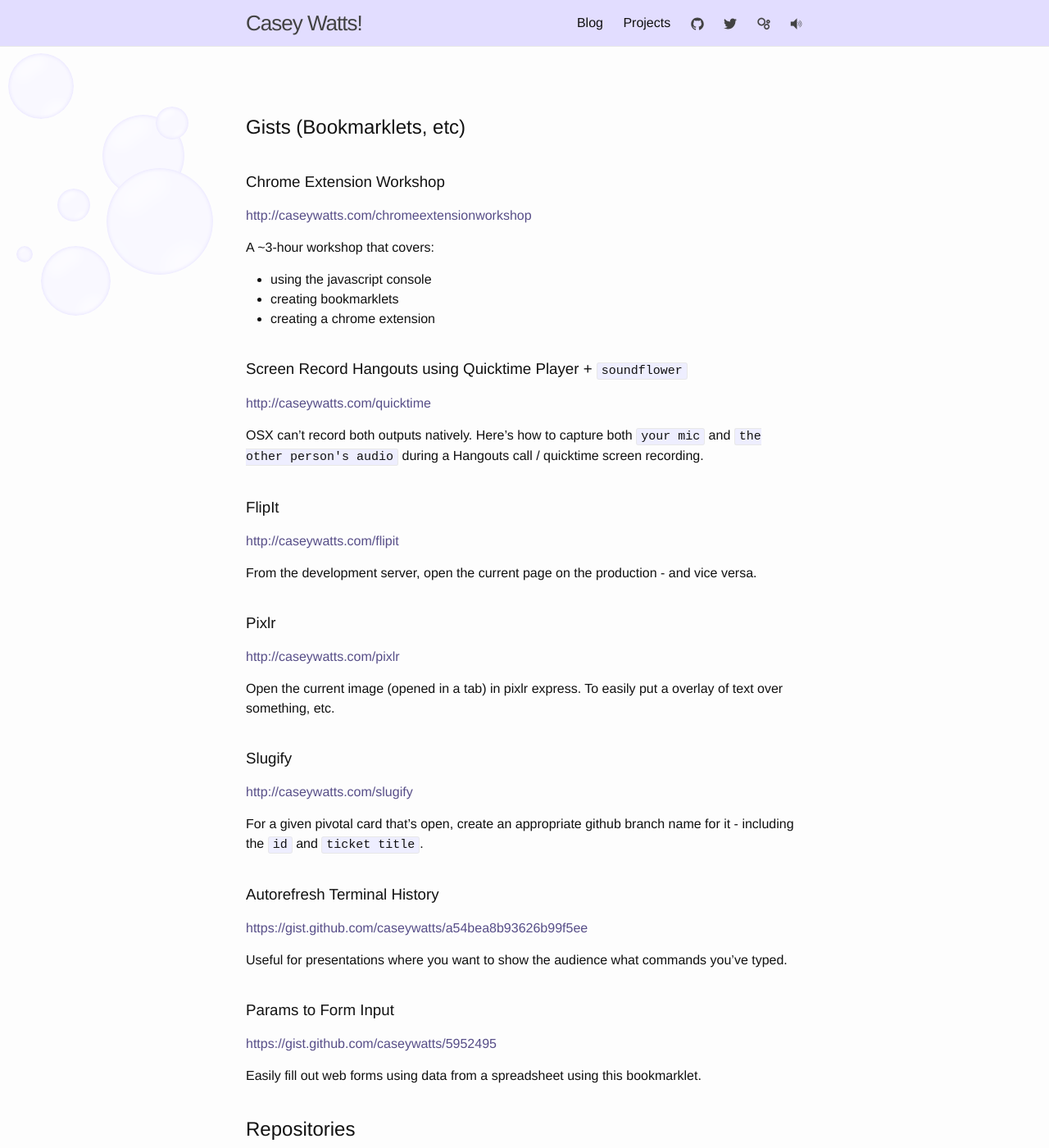
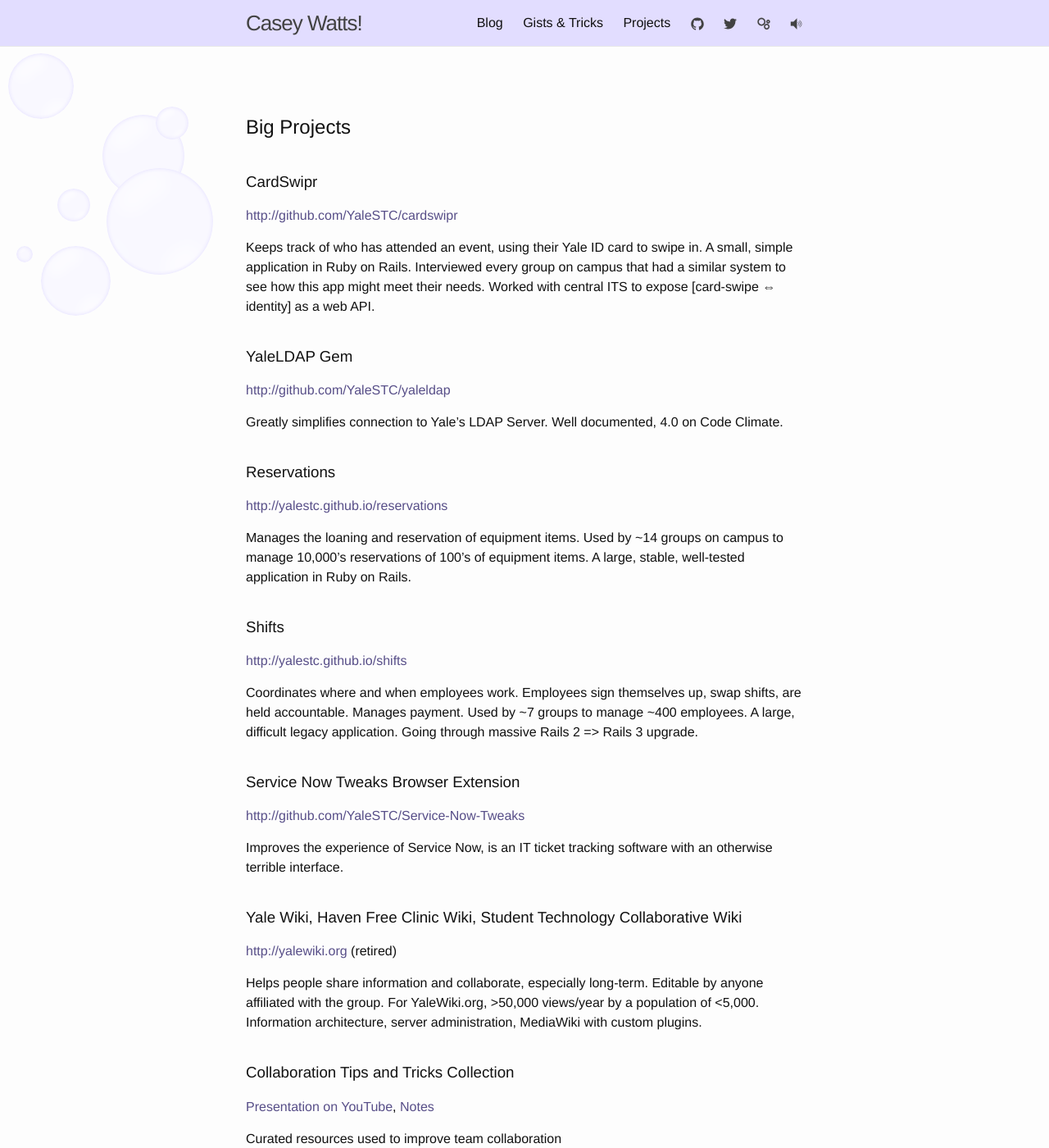
Before and after one commit to caseywatts/caseywatts.github.io, a Jekyll site: the page built from projects.md, in a window 1280 px wide and 1400 px high. Shown: the whole window at 82% size. Built offline with Jekyll 4.4.1, drawn with Linux system fonts in a browser that asks for light colours.

Commit message:
add gists-and-tricks section

```diff
--- a/index.html
+++ b/index.html
@@ -8,6 +8,9 @@
   <div class="some-section">
     <a href="/blog.html">
       <p class="bubble-link">Blog</p>
+    </a>
+    <a href="/gists-and-tricks.html">
+      <p class="bubble-link">Gists &amp; Tricks</p>
     </a>
     <a href="/projects.html">
       <p class="bubble-link">Projects</p>
--- a/projects.md
+++ b/projects.md
@@ -1,51 +1,10 @@
 ---
 layout: default
 title: Projects
-tagline: things I've dabbled in
 group: navigation
 ---
 
-## Gists (Bookmarklets, etc)
-
-### Chrome Extension Workshop
-<http://caseywatts.com/chromeextensionworkshop>
-
-A ~3-hour workshop that covers:
-- using the javascript console
-- creating bookmarklets
-- creating a chrome extension
-
-### Screen Record Hangouts using Quicktime Player + `soundflower`
-<http://caseywatts.com/quicktime>
-
-OSX can't record both outputs natively. Here's how to capture both `your mic` and `the other person's audio` during a Hangouts call / quicktime screen recording.
-
-### FlipIt
-<http://caseywatts.com/flipit>
-
-From the development server, open the current page on the production - and vice versa.
-
-### Pixlr
-<http://caseywatts.com/pixlr>
-
-Open the current image (opened in a tab) in pixlr express. To easily put a overlay of text over something, etc.
-
-### Slugify
-<http://caseywatts.com/slugify>
-
-For a given pivotal card that's open, create an appropriate github branch name for it - including the `id` and `ticket title`.
-
-### Autorefresh Terminal History
-<https://gist.github.com/caseywatts/a54bea8b93626b99f5ee>
-
-Useful for presentations where you want to show the audience what commands you've typed.
-
-### Params to Form Input
-<https://gist.github.com/caseywatts/5952495>
-
-Easily fill out web forms using data from a spreadsheet using this bookmarklet.
-
-## Repositories
+## Big Projects
 
 ### CardSwipr
 <http://github.com/YaleSTC/cardswipr>
```
Also changed, not shown: gists-and-tricks.md (added, +44 -0 lines).
